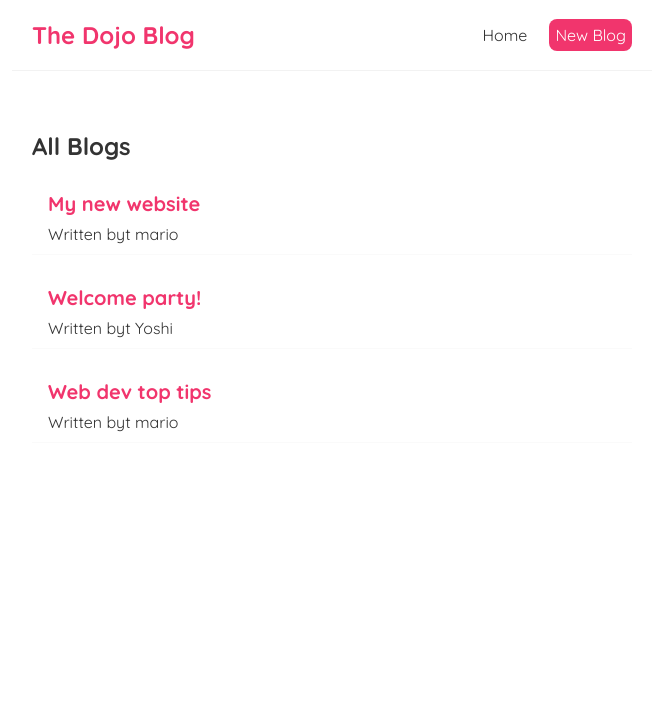
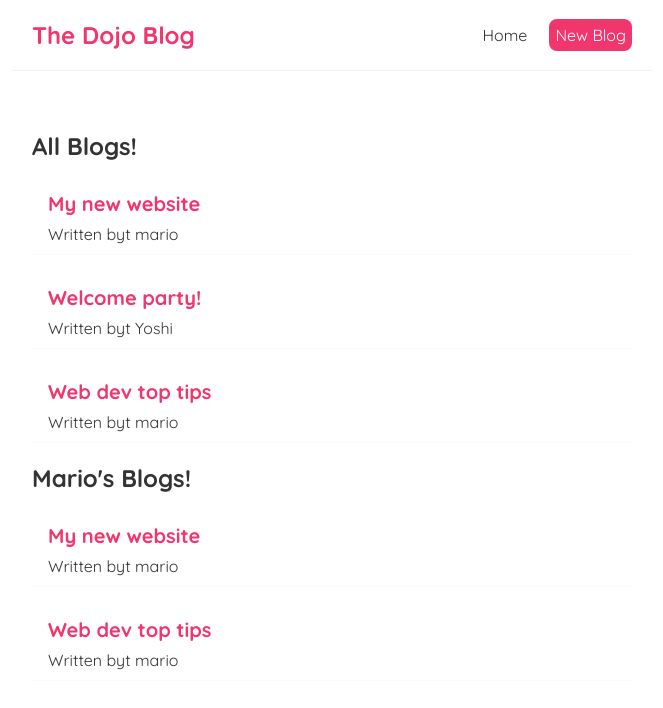
Before and after one commit to MusabSwe/MY_PROJECT, a React (Create React App) app in the folder ReactJS/dojo-blog/: page / in a window 1280 px wide. Shown: the top 708 px of the page, without its empty margins (308-971 px from the left). Built offline with nearby package versions, Linux system fonts and the light colour scheme.

Commit message:
Reusable Components

```diff
--- a/ReactJS/dojo-blog/src/Components/Home.js
+++ b/ReactJS/dojo-blog/src/Components/Home.js
@@ -10,7 +10,8 @@ const Home = () => {
     ]);
     return (
         <div className="home">
-            <BlogList blogs={blogs} title="All Blogs" />
+            <BlogList blogs={blogs} title="All Blogs!" />
+            <BlogList blogs={blogs.filter(a => a.author == "mario")} title="Mario's Blogs!" />
         </div>
     );
 }
```
